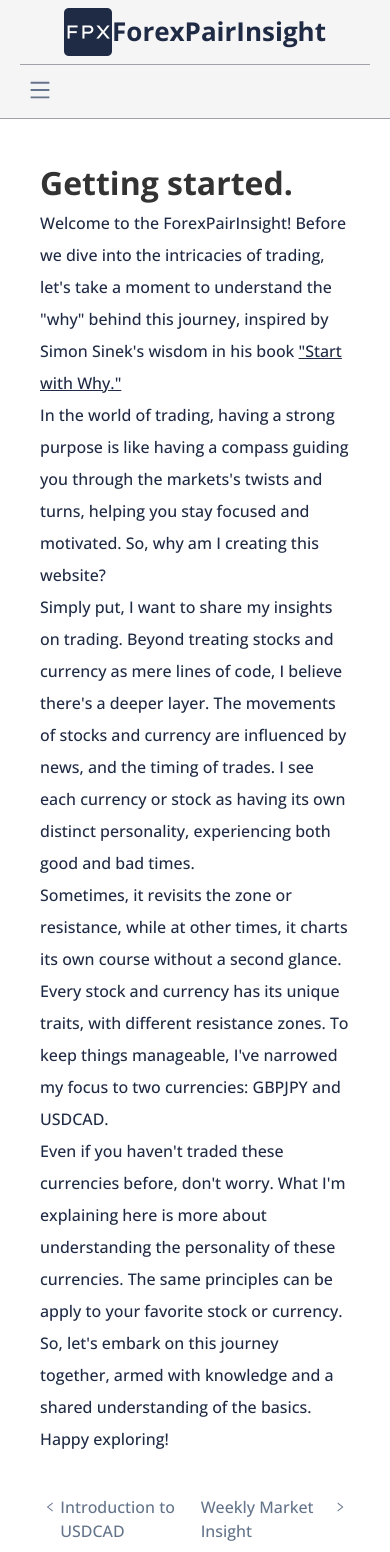
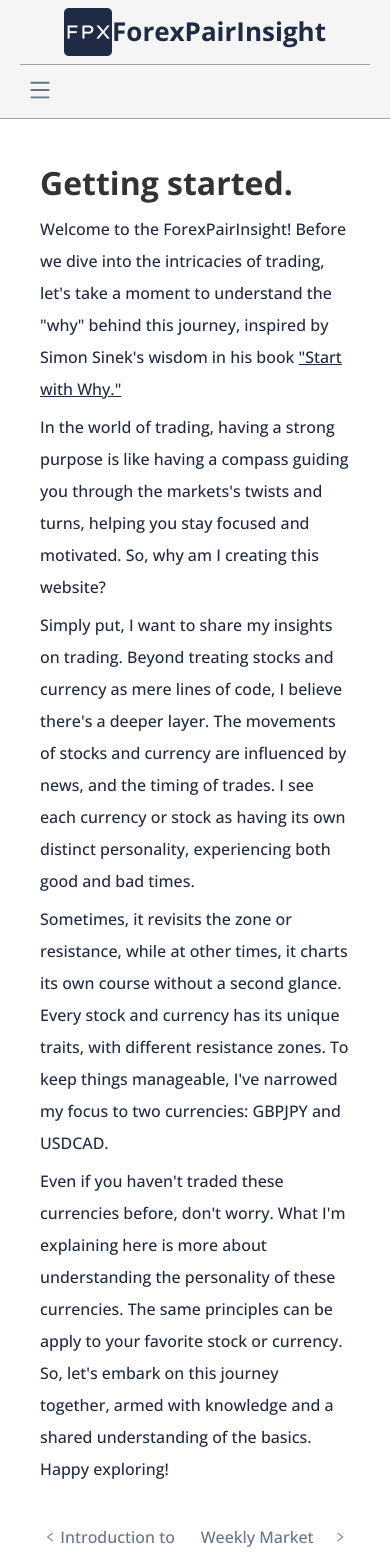
Before and after one commit to Harman-preet-singh13/forexpairinsight, a Next.js app: page /Page/getting-started in a window 390 px wide. Shown: the top 1552 px of the page. Built offline with nearby package versions, Linux system fonts and the light colour scheme.

Commit message:
small screen issue fixed

```diff
--- a/src/pages/Page/Weekly.tsx
+++ b/src/pages/Page/Weekly.tsx
@@ -6,9 +6,9 @@ export default function Weekly() {
   return (
     <main className="width-container">
       <TitleName />
-      <h1>Weekly Market Insight</h1>
-      <p className="italic my-5">&quot;Consistency is the key to Success&quot;</p>
-      <p>
+      <h1 className="heading">Weekly Market Insight</h1>
+      <p className="italic">&quot;Consistency is the key to Success&quot;</p>
+      <p >
         Welcome to &quot;Weekly Market Insights,&quot; Being consistent is better than
         relying solely on luck.
       </p>
--- a/src/pages/Page/getting-started.tsx
+++ b/src/pages/Page/getting-started.tsx
@@ -10,7 +10,7 @@ export default function page() {
       <h1 className="heading">Getting started.</h1>
 
         <div>
-        <p className="para">
+        <p>
           Welcome to the ForexPairInsight! Before we dive into the intricacies
           of trading, let&apos;s take a moment to understand the &quot;why&quot; behind this
           journey, inspired by Simon Sinek&apos;s wisdom in his book{" "}
@@ -23,19 +23,19 @@ export default function page() {
             &quot;Start with Why.&quot;
           </a>
         </p>
-        <p className="para">
+        <p >
           In the world of trading, having a strong purpose is like having a
           compass guiding you through the markets&apos;s twists and turns, helping you
           stay focused and motivated. So, why am I creating this website?
         </p>
-        <p className="para">
+        <p >
           Simply put, I want to share my insights on trading. Beyond treating
           stocks and currency as mere lines of code, I believe there&apos;s a deeper
           layer. The movements of stocks and currency are influenced by news,
           and the timing of trades. I see each currency or stock as having its
           own distinct personality, experiencing both good and bad times.
         </p>
-        <p className="para">
+        <p>
           Sometimes, it revisits the zone or resistance, while at other
           times, it charts its own course without a second glance. Every stock
           and currency has its unique traits, with different resistance zones.
@@ -43,7 +43,7 @@ export default function page() {
           GBPJPY and USDCAD.
         </p>
 
-        <p className="para">
+        <p>
           Even if you haven&apos;t traded these currencies before, don&apos;t worry. What
           I&apos;m explaining here is more about understanding the personality of
           these currencies. The same principles can be apply to
--- a/src/pages/globals.css
+++ b/src/pages/globals.css
@@ -57,6 +57,7 @@ p{
   line-height: 2;
   margin:5px;
   width: 75ch;
+  padding-top: 6px;
 }
 
 .img-width-para{
@@ -70,7 +71,7 @@ p{
 
 
 @media (max-width:425px){
-  .para{
+  p{
     margin:0px;
     width: 100%;
   }
```
